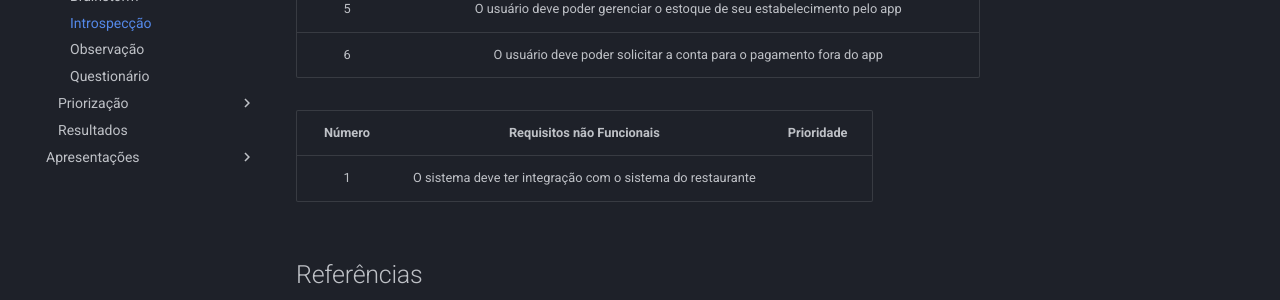
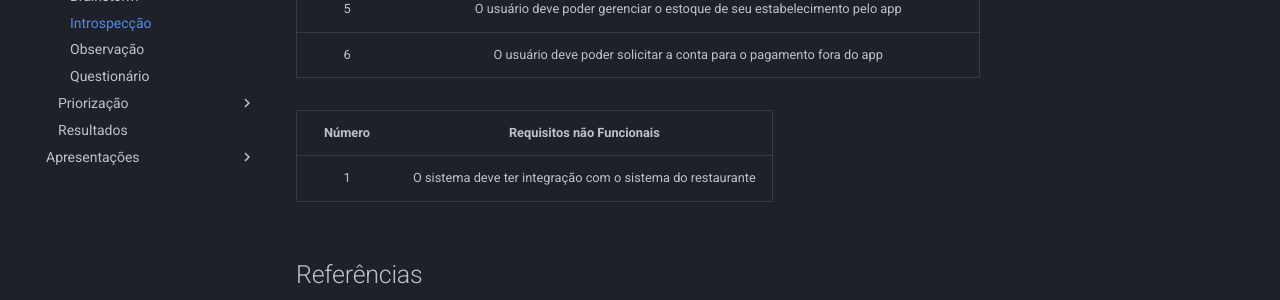
Before and after one commit to Thiab394/2022.1-Noruh, an MkDocs documentation site: the page built from docs/elicitacao/tecnicas/introspeccao.md, in a window 1280 px wide and 900 px high, scrolled down 575 px. Shown: the part 274-574 px from the top of the window. Built offline with MkDocs 1.6.1 and Material for MkDocs 9.7.7, drawn with Linux system fonts in a browser that asks for light colours.

Commit message:
Corrige erro de digitação

```diff
--- a/docs/elicitacao/tecnicas/introspeccao.md
+++ b/docs/elicitacao/tecnicas/introspeccao.md
@@ -21,9 +21,9 @@
 | 5    | O usuário deve poder gerenciar o estoque de seu estabelecimento pelo app |
 | 6    | O usuário deve poder solicitar a conta para o pagamento fora do app |
 
-| Número | Requisitos não Funcionais|Prioridade
-| :------: | :--------------------------------------------------: |   |
-| 1    | O sistema deve ter integração com o sistema do restaurante |  |
+| Número | Requisitos não Funcionais|
+| :------: | :--------------------------------------------------: |
+| 1    | O sistema deve ter integração com o sistema do restaurante |
 
 ## Referências
 - BARBOSA, Simone; SILVA, Bruno. Interação Humano Computador. Rio de Janeiro. Elsevier Editora Ltda. 2010
```
